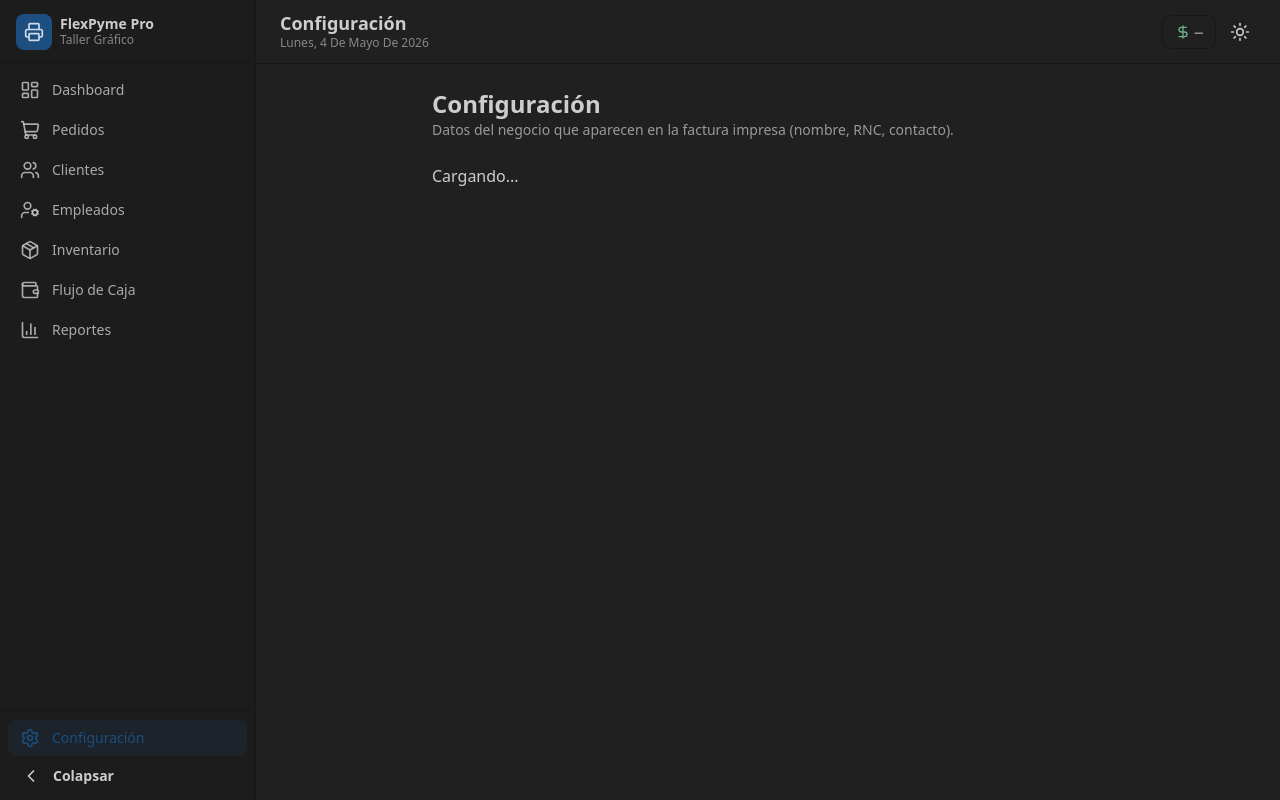
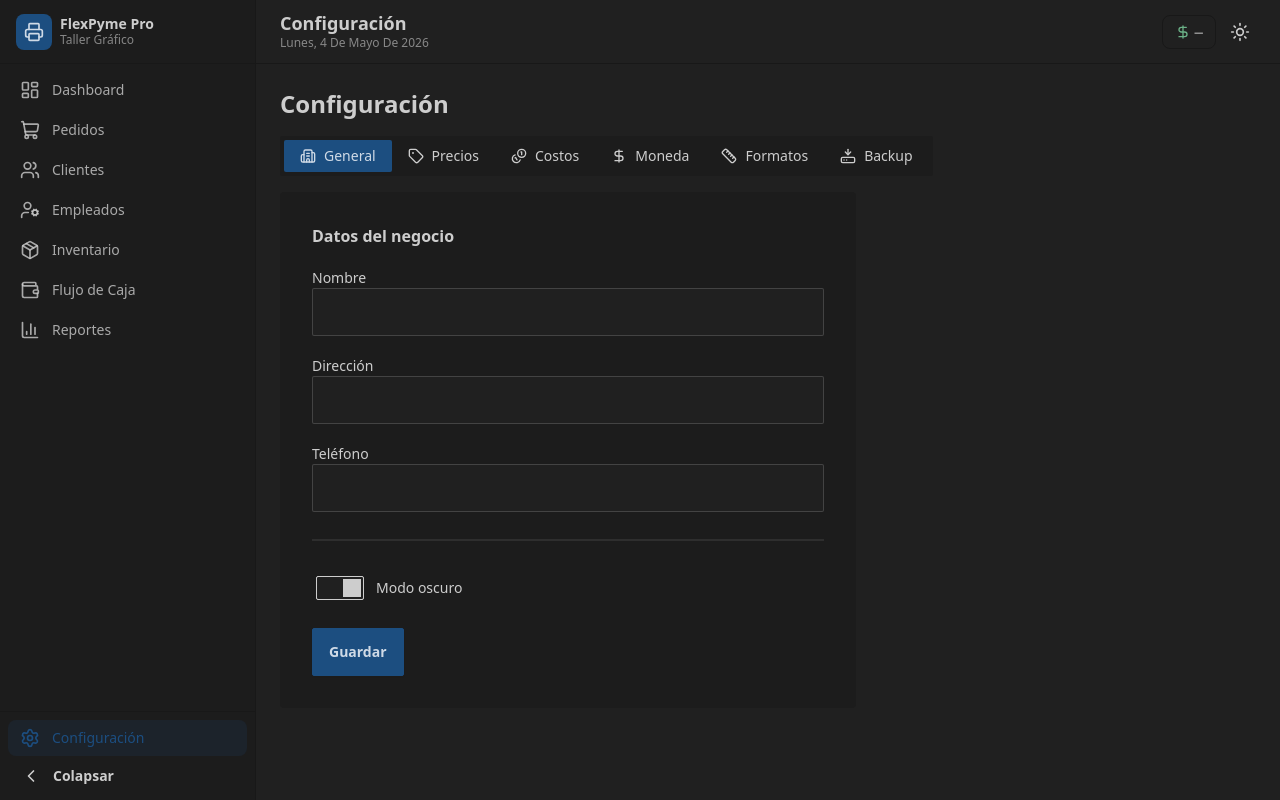
Before and after one commit to alfred84/flexpyme-pro, a React (Vite) app: page /configuracion in a window 1280 px wide. Built offline with nearby package versions, Linux system fonts and the light colour scheme.

Commit message:
feat(settings): build tabbed settings (general, prices, costs, currency, formats, backup)
Co-authored-by: Cursor <cursoragent@cursor.com>

```diff
--- a/src/features/settings/pages/SettingsPage.tsx
+++ b/src/features/settings/pages/SettingsPage.tsx
@@ -1,119 +1,289 @@
+import { useState } from "react";
 import { useMutation, useQuery, useQueryClient } from "@tanstack/react-query";
-import { useState } from "react";
-import { fetchCompanySettings, saveCompanySettings } from "@/db/queries/settings";
-import type { CompanySettingsDto } from "@/types/settings";
+import { Building2, Coins, DollarSign, HardDriveDownload, Ruler, Tag } from "lucide-react";
+import { backupDatabase, fetchAllSettings, setSettingValue } from "@/db/queries/settings";
+import { fetchCostList, fetchFormats, updateCost } from "@/db/queries/prices";
+import { PricesListPage } from "@/features/products/pages/PricesListPage";
+import { useTheme } from "@/lib/theme";
+import { WORK_TYPE_LABELS, type WorkType } from "@/types/employee";
 
-function CompanySettingsForm(props: {
-  initial: CompanySettingsDto;
-  onSaved: () => void;
-  onSubmitStart: () => void;
-}) {
-  const { initial, onSaved, onSubmitStart } = props;
+type TabKey = "general" | "precios" | "costos" | "moneda" | "formatos" | "backup";
+
+const TABS: { key: TabKey; label: string; icon: typeof Building2 }[] = [
+  { key: "general", label: "General", icon: Building2 },
+  { key: "precios", label: "Precios", icon: Tag },
+  { key: "costos", label: "Costos", icon: Coins },
+  { key: "moneda", label: "Moneda", icon: DollarSign },
+  { key: "formatos", label: "Formatos", icon: Ruler },
+  { key: "backup", label: "Backup", icon: HardDriveDownload },
+];
+
+/**
+ * Página de Configuración con tabs internos (REQUIREMENTS §3.7).
+ *
+ * @returns Página de configuración.
+ */
+export function SettingsPage() {
+  const [tab, setTab] = useState<TabKey>("general");
+
+  return (
+    <section className="space-y-4">
+      <h1 className="text-2xl font-bold">Configuración</h1>
+      <div role="tablist" className="tabs tabs-boxed w-fit">
+        {TABS.map((t) => {
+          const Icon = t.icon;
+          return (
+            <button
+              key={t.key}
+              role="tab"
+              type="button"
+              className={`tab gap-2 ${tab === t.key ? "tab-active" : ""}`}
+              onClick={() => setTab(t.key)}
+            >
+              <Icon className="h-4 w-4" /> {t.label}
+            </button>
+          );
+        })}
+      </div>
+
+      {tab === "general" && <GeneralTab />}
+      {tab === "precios" && <PricesListPage />}
+      {tab === "costos" && <CostsTab />}
+      {tab === "moneda" && <CurrencyTab />}
+      {tab === "formatos" && <FormatsTab />}
+      {tab === "backup" && <BackupTab />}
+    </section>
+  );
+}
+
+/**
+ * Tab General: datos del negocio y conmutador de tema.
+ */
+function GeneralTab() {
   const queryClient = useQueryClient();
-  const [companyName, setCompanyName] = useState(initial.companyName);
-  const [companyRnc, setCompanyRnc] = useState(initial.companyRnc);
-  const [companyPhone, setCompanyPhone] = useState(initial.companyPhone);
-  const [companyAddress, setCompanyAddress] = useState(initial.companyAddress);
+  const { theme, setTheme } = useTheme();
+  const settingsQuery = useQuery({ queryKey: ["settings", "all"], queryFn: fetchAllSettings });
+  const [saved, setSaved] = useState(false);
+
+  const data = settingsQuery.data ?? {};
+  const [name, setName] = useState<string | null>(null);
+  const [address, setAddress] = useState<string | null>(null);
+  const [phone, setPhone] = useState<string | null>(null);
 
   const mutation = useMutation({
-    mutationFn: saveCompanySettings,
+    mutationFn: async () => {
+      await setSettingValue("business_name", name ?? data.business_name ?? "");
+      await setSettingValue("business_address", address ?? data.business_address ?? "");
+      await setSettingValue("business_phone", phone ?? data.business_phone ?? "");
+    },
     onSuccess: async () => {
-      onSaved();
-      await queryClient.invalidateQueries({ queryKey: ["settings", "company"] });
+      setSaved(true);
+      await queryClient.invalidateQueries({ queryKey: ["settings"] });
     },
   });
 
-  const handleSubmit = (e: React.FormEvent) => {
-    e.preventDefault();
-    onSubmitStart();
-    void mutation.mutateAsync({
-      companyName,
-      companyRnc,
-      companyPhone,
-      companyAddress,
-    });
-  };
-
   return (
-    <form className="card bg-base-100 shadow" onSubmit={handleSubmit}>
-      <div className="card-body space-y-4">
-        <h2 className="card-title text-base">Empresa</h2>
-        <label className="form-control w-full">
-          <span className="label-text">Nombre comercial</span>
+    <div className="card max-w-xl bg-base-200">
+      <div className="card-body space-y-3">
+        <h2 className="card-title text-base">Datos del negocio</h2>
+        {saved && <div className="alert alert-success py-2 text-sm">Guardado.</div>}
+        <label className="form-control">
+          <span className="label-text">Nombre</span>
           <input
             className="input input-bordered"
-            value={companyName}
-            onChange={(e) => setCompanyName(e.target.value)}
-            autoComplete="organization"
+            defaultValue={data.business_name ?? data.company_name ?? ""}
+            onChange={(e) => setName(e.target.value)}
           />
         </label>
-        <label className="form-control w-full">
-          <span className="label-text">RNC / identificación fiscal</span>
-          <input className="input input-bordered" value={companyRnc} onChange={(e) => setCompanyRnc(e.target.value)} />
+        <label className="form-control">
+          <span className="label-text">Dirección</span>
+          <input
+            className="input input-bordered"
+            defaultValue={data.business_address ?? data.company_address ?? ""}
+            onChange={(e) => setAddress(e.target.value)}
+          />
         </label>
-        <label className="form-control w-full">
+        <label className="form-control">
           <span className="label-text">Teléfono</span>
-          <input className="input input-bordered" value={companyPhone} onChange={(e) => setCompanyPhone(e.target.value)} type="tel" />
+          <input
+            className="input input-bordered"
+            defaultValue={data.business_phone ?? data.company_phone ?? ""}
+            onChange={(e) => setPhone(e.target.value)}
+          />
         </label>
-        <label className="form-control w-full">
-          <span className="label-text">Dirección</span>
-          <textarea className="textarea textarea-bordered" rows={2} value={companyAddress} onChange={(e) => setCompanyAddress(e.target.value)} />
+
+        <div className="divider my-1" />
+        <label className="label cursor-pointer justify-start gap-3">
+          <input
+            type="checkbox"
+            className="toggle"
+            checked={theme === "business"}
+            onChange={(e) => setTheme(e.target.checked ? "business" : "light")}
+          />
+          <span className="label-text">Modo oscuro</span>
         </label>
-        {mutation.isError && (
-          <p className="text-error text-sm">
-            {mutation.error instanceof Error ? mutation.error.message : "Error al guardar"}
-          </p>
-        )}
-        <div className="card-actions justify-end">
-          <button type="submit" className="btn btn-primary" disabled={mutation.isPending}>
+
+        <div>
+          <button className="btn btn-primary" disabled={mutation.isPending} onClick={() => mutation.mutate()}>
             {mutation.isPending ? <span className="loading loading-spinner loading-sm" /> : "Guardar"}
           </button>
         </div>
       </div>
-    </form>
+    </div>
   );
 }
 
 /**
- * Company and app settings backed by SQLite `settings` table.
+ * Tab Moneda: tasa de cambio USD → CUP.
  */
-export function SettingsPage() {
-  const [savedBanner, setSavedBanner] = useState(false);
-  const settingsQuery = useQuery({
-    queryKey: ["settings", "company"],
-    queryFn: fetchCompanySettings,
+function CurrencyTab() {
+  const queryClient = useQueryClient();
+  const settingsQuery = useQuery({ queryKey: ["settings", "all"], queryFn: fetchAllSettings });
+  const [rate, setRate] = useState<string | null>(null);
+  const [saved, setSaved] = useState(false);
+  const current = settingsQuery.data?.usd_exchange_rate ?? "";
+
+  const mutation = useMutation({
+    mutationFn: () => setSettingValue("usd_exchange_rate", rate ?? current),
+    onSuccess: async () => {
+      setSaved(true);
+      await queryClient.invalidateQueries({ queryKey: ["settings"] });
+    },
   });
 
   return (
-    <section className="mx-auto max-w-2xl space-y-6">
+    <div className="card max-w-md bg-base-200">
+      <div className="card-body space-y-3">
+        <h2 className="card-title text-base">Tasa USD → CUP</h2>
+        {saved && <div className="alert alert-success py-2 text-sm">Tasa actualizada.</div>}
+        <label className="form-control">
+          <span className="label-text">Cuántos CUP equivale 1 USD</span>
+          <input
+            type="number"
+            className="input input-bordered"
+            defaultValue={current}
+            onChange={(e) => setRate(e.target.value)}
+          />
+        </label>
         <div>
-        <h1 className="text-2xl font-bold">Configuración</h1>
+          <button className="btn btn-primary" disabled={mutation.isPending} onClick={() => mutation.mutate()}>
+            Guardar tasa
+          </button>
+        </div>
+      </div>
+    </div>
+  );
+}
+
+/**
+ * Tab Costos: edición de precios de costo de empleados por tipo de trabajo.
+ */
+function CostsTab() {
+  const queryClient = useQueryClient();
+  const costsQuery = useQuery({ queryKey: ["costs", "all"], queryFn: fetchCostList });
+  const mutation = useMutation({
+    mutationFn: updateCost,
+    onSuccess: () => queryClient.invalidateQueries({ queryKey: ["costs"] }),
+  });
+
+  const rows = costsQuery.data ?? [];
+
+  return (
+    <div className="card bg-base-200">
+      <div className="card-body">
+        <h2 className="card-title text-base">Precios de costo (pago a empleados)</h2>
+        {costsQuery.isLoading && <p>Cargando...</p>}
+        <div className="overflow-x-auto">
+          <table className="table table-sm">
+            <thead>
+              <tr>
+                <th>Tipo de trabajo</th>
+                <th>Formato</th>
+                <th className="text-right">Costo unitario (CUP)</th>
+              </tr>
+            </thead>
+            <tbody>
+              {rows.map((row) => (
+                <tr key={row.id}>
+                  <td>{WORK_TYPE_LABELS[row.workType as WorkType] ?? row.workType}</td>
+                  <td>{row.formatLabel ?? "—"}</td>
+                  <td className="text-right">
+                    <input
+                      type="number"
+                      className="input input-bordered input-sm w-28 text-right"
+                      defaultValue={row.unitCost}
+                      onBlur={(e) => {
+                        const value = Number(e.target.value);
+                        if (value !== row.unitCost && value >= 0) {
+                          mutation.mutate({ id: row.id, unitCost: value, isActive: row.isActive });
+                        }
+                      }}
+                    />
+                  </td>
+                </tr>
+              ))}
+            </tbody>
+          </table>
+        </div>
+      </div>
+    </div>
+  );
+}
+
+/**
+ * Tab Formatos: listado de formatos disponibles (solo lectura).
+ */
+function FormatsTab() {
+  const formatsQuery = useQuery({ queryKey: ["formats", "all"], queryFn: fetchFormats });
+  return (
+    <div className="card max-w-md bg-base-200">
+      <div className="card-body">
+        <h2 className="card-title text-base">Formatos disponibles</h2>
+        <div className="flex flex-wrap gap-2">
+          {(formatsQuery.data ?? []).map((format) => (
+            <span key={format.id} className="badge badge-lg badge-outline">
+              {format.label}
+            </span>
+          ))}
+        </div>
+      </div>
+    </div>
+  );
+}
+
+/**
+ * Tab Backup: respaldo de la base de datos a un archivo con marca de tiempo.
+ */
+function BackupTab() {
+  const [path, setPath] = useState<string | null>(null);
+  const mutation = useMutation({
+    mutationFn: backupDatabase,
+    onSuccess: (resultPath) => setPath(resultPath),
+  });
+
+  return (
+    <div className="card max-w-xl bg-base-200">
+      <div className="card-body space-y-3">
+        <h2 className="card-title text-base">Respaldo de la base de datos</h2>
         <p className="text-sm text-base-content/70">
-          Datos del negocio que aparecen en la factura impresa (nombre, RNC, contacto).
+          Crea una copia con marca de tiempo de la base de datos en la carpeta <code>backups</code>.
         </p>
-      </div>
-
-      {settingsQuery.isLoading && <p>Cargando...</p>}
-      {settingsQuery.isError && (
-        <div className="alert alert-error">
-          <span>No se pudo cargar la configuración.</span>
+        {mutation.isError && (
+          <div className="alert alert-error py-2 text-sm">
+            <span>{(mutation.error as Error)?.message ?? "No se pudo crear el respaldo."}</span>
           </div>
         )}
-
-      {savedBanner && (
-        <div className="alert alert-success">
-          <span>Configuración guardada.</span>
+        {path && (
+          <div className="alert alert-success py-2 text-sm">
+            <span className="break-all">Respaldo creado en: {path}</span>
           </div>
         )}
-
-      {settingsQuery.isSuccess && settingsQuery.data && (
-        <CompanySettingsForm
-          key={settingsQuery.dataUpdatedAt}
-          initial={settingsQuery.data}
-          onSaved={() => setSavedBanner(true)}
-          onSubmitStart={() => setSavedBanner(false)}
-        />
-      )}
-    </section>
+        <div>
+          <button className="btn btn-primary" disabled={mutation.isPending} onClick={() => mutation.mutate()}>
+            {mutation.isPending ? <span className="loading loading-spinner loading-sm" /> : "Crear respaldo"}
+          </button>
+        </div>
+      </div>
+    </div>
   );
 }
```
Also changed, not shown: src/db/queries/prices.ts (+30 -0 lines), src/db/queries/settings.ts (+7 -0 lines). Lines whose indentation alone changed are shown as unchanged.
